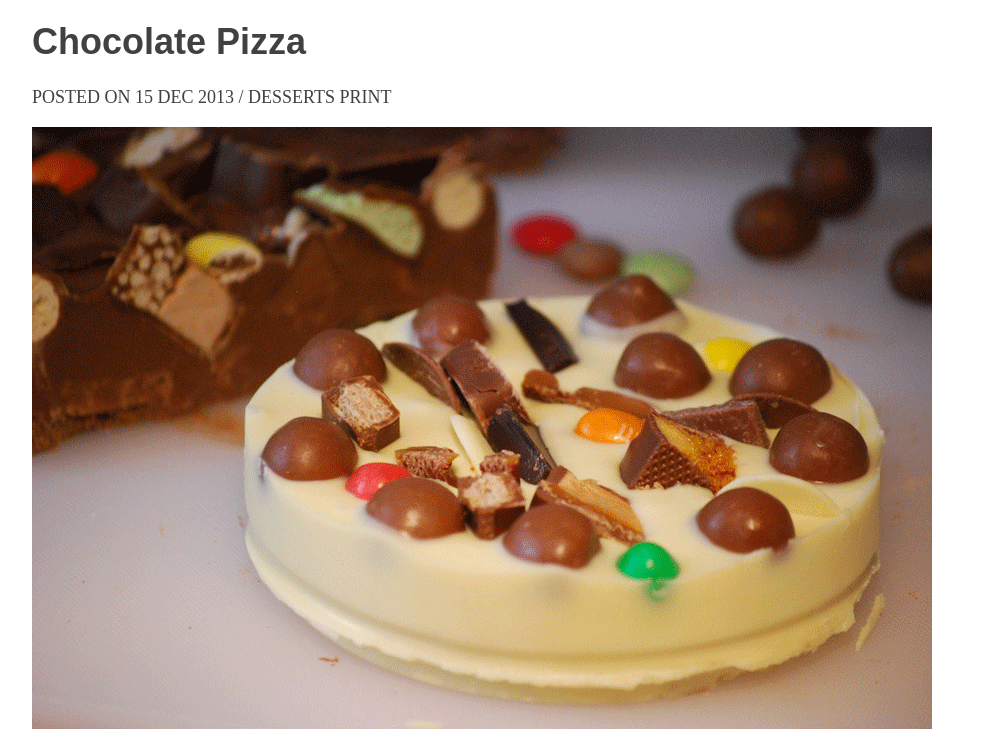
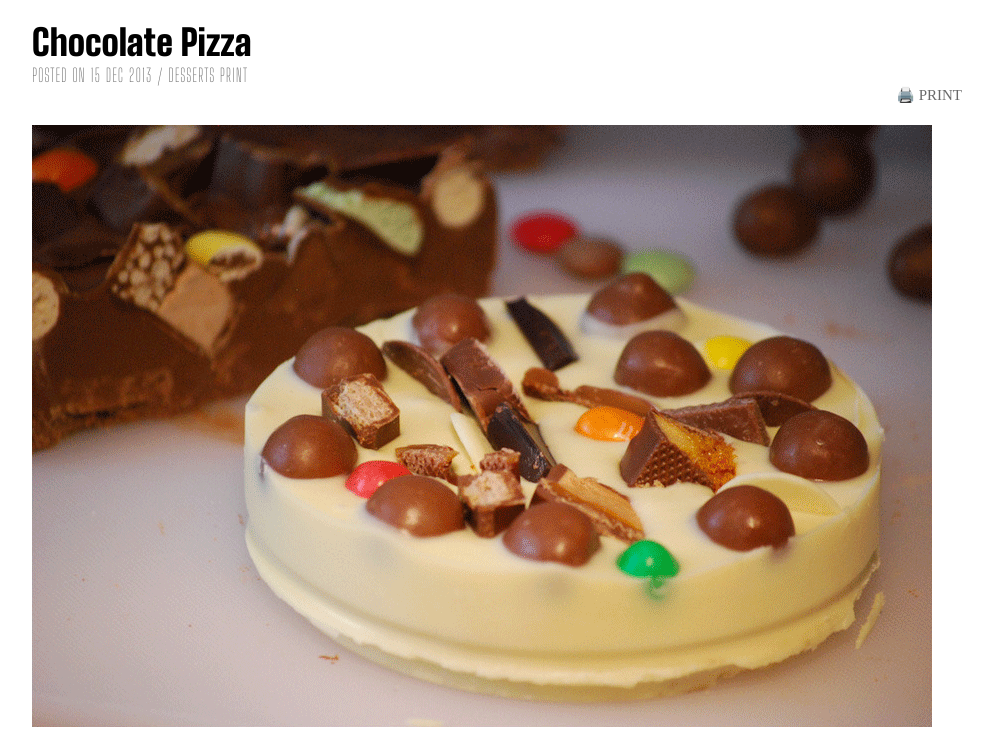
Before and after one commit to ckaynatividad/lab-10, a website: page index.html in a window 1280 px wide. Shown: the part 101-832 px from the top of the page, without its empty margins (143-1136 px from the left). Drawn offline with Linux system fonts and the light colour scheme; a web font is replaced by a local one.

Commit message:
css finishing touches

```diff
--- a/index.html
+++ b/index.html
@@ -19,6 +19,15 @@
     <link href="https://fonts.googleapis.com/css2?family=Source+Serif+Pro:ital,wght@0,300;1,400&display=swap" rel="stylesheet">
     <link rel="preconnect" href="https://fonts.googleapis.com">
     <link rel="preconnect" href="https://fonts.gstatic.com" crossorigin>
+    <link rel="preconnect" href="https://fonts.googleapis.com">
+    <link rel="preconnect" href="https://fonts.gstatic.com" crossorigin>
+    <link href="https://fonts.googleapis.com/css2?family=Big+Shoulders+Display:wght@600&display=swap" rel="stylesheet">
+    <link rel="preconnect" href="https://fonts.googleapis.com">
+    <link rel="preconnect" href="https://fonts.gstatic.com" crossorigin>
+    <link href="https://fonts.googleapis.com/css2?family=Big+Shoulders+Display:wght@600;900&display=swap" rel="stylesheet">
+    <link rel="preconnect" href="https://fonts.googleapis.com">
+    <link rel="preconnect" href="https://fonts.gstatic.com" crossorigin>
+    <link href="https://fonts.googleapis.com/css2?family=Big+Shoulders+Display:wght@200&display=swap" rel="stylesheet">
     <link href="https://fonts.googleapis.com/css2?family=IBM+Plex+Sans+Hebrew:wght@500&display=swap" rel="stylesheet">
     <title>Document</title>
 </head>
@@ -32,6 +41,7 @@
         <div id="recipe-main">
         <h1>Chocolate Pizza</h1>
         <p id="date">POSTED ON 15 DEC 2013 / DESSERTS  PRINT</p>
+        <p id="date-2">🖨️ PRINT</p>
         <img src="./assets/choco-pizza.png">
         <p>For the fig-swirl: Melt butter over medium heat in a saucepan. Add brown sugar and stir to dissolve. Halve all of the figs and toss in the saucepan with water and lemon juice. Cook over medium heat, stirring frequently, until you have a chunky-jammy mixture. Add salt with one or two stirs, set aside and let cool completely. <br>
         </p>
@@ -46,12 +56,14 @@
     </div>
 
 <footer>
-    <p>
-<img src="./assets/small-logo.png"></p><br>
+ <p>
+    <img id="knife-fork-logo" src="./assets/small-logo.png">
+ </p>
 <p id="footer-text">
-    Delicious © 2013<br>
+    Delicious © 2013
     • All Rights Reserved.<br>
 Proudly published with Ghost.<br>
+</p>
 </main>
     <script type="module" src="./app.js"></script>
 </body>
--- a/styles/style.css
+++ b/styles/style.css
@@ -37,8 +37,10 @@ header {
 }
 
 h1 {
-    font-family: 'IBM Plex Sans Hebrew', sans-serif;
+    font-family: 'Big Shoulders Display', cursive;
     font-weight: bolder;
+    color: black;
+    margin-bottom: 0px;
 }
 
 img {
@@ -63,7 +65,7 @@ img {
     font-family: 'Source Serif Pro', serif;
     font-size: medium;
     color: rgb(109, 106, 106);
-
+    border-bottom: solid 1px rgba(128, 128, 128, 0.452);;
 }
 
 #notes {
@@ -72,12 +74,13 @@ img {
 
 footer {
     display: flex;
-    justify-content: center;
+    flex-direction: column;
     padding-top: 50px;
     text-align: justify;
-    border-top: solid 1px rgba(128, 128, 128, 0.452);
     font-family: 'Source Serif Pro', serif;
     color: rgba(128, 128, 128, 0.466);
+    margin-left: 35%;
+    margin-right: 35%;
 }
 
 button {
@@ -87,3 +90,33 @@ button {
     padding: 15px;
     margin-top: 10px;
 }
+
+#date {
+    font-family: 'Big Shoulders Display', cursive;
+    color: dimgray;
+    letter-spacing: 1px;
+    top: 0%;
+    margin: 0px;
+    display: flex;
+    flex: inline;
+    justify-content: left;
+}
+
+#date-2 {
+    display: flex;
+    flex: inline;
+    justify-content: right;
+    font-size: 15px;
+    margin: 0px;
+    color: dimgray;
+   padding-bottom: 20px;
+}
+
+#knife-fork-logo {
+    margin-left: 115px;
+
+}
+
+#vs {
+    width: 100px;
+}
```
